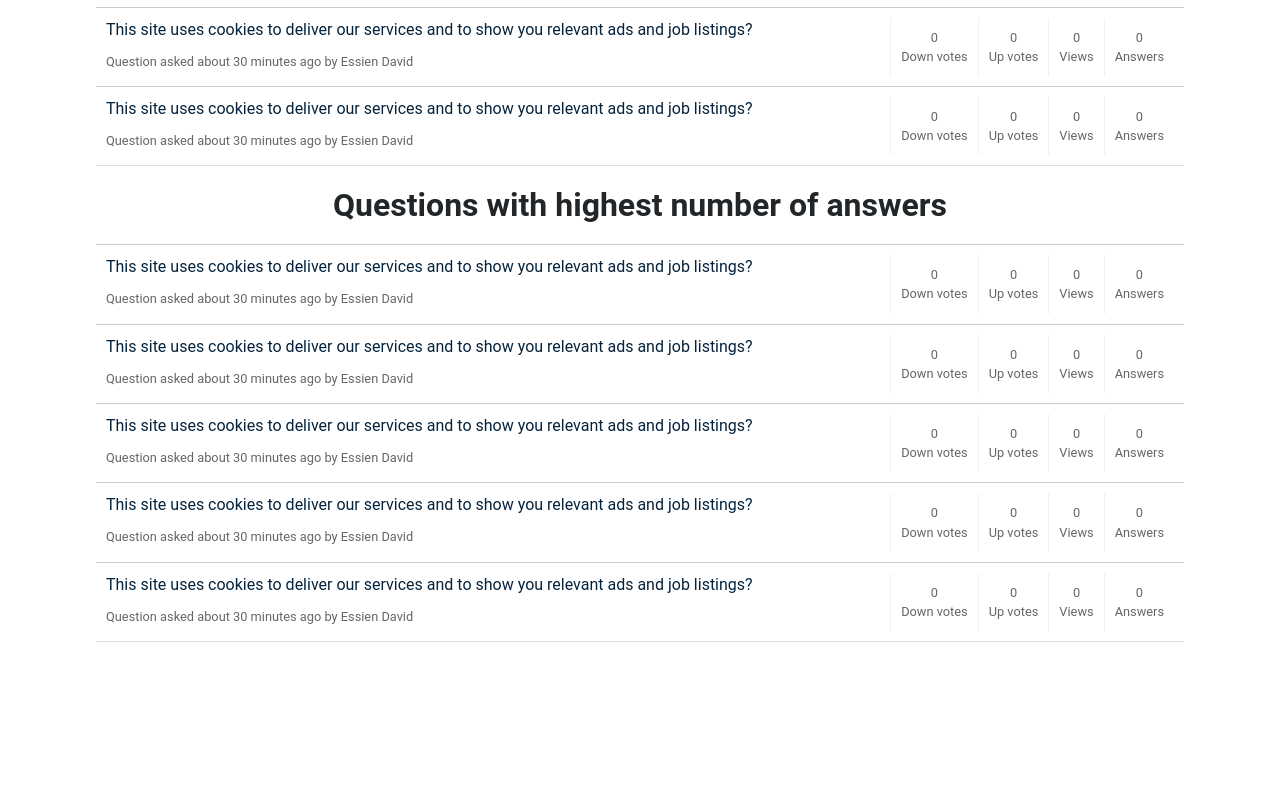
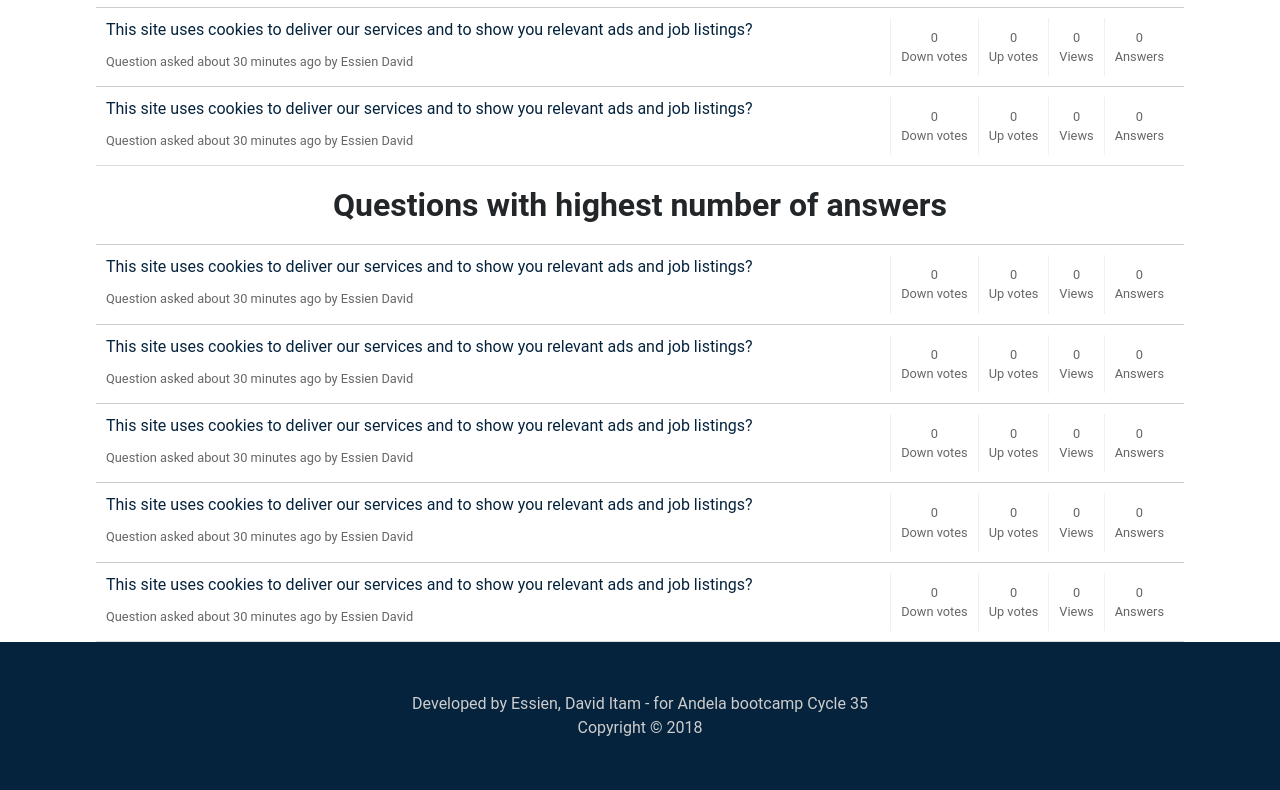
Before and after one commit to davidshare/StackOverflow-lite, a plain HTML site: page UI/profile.html in a window 1280 px wide. Shown: the part 945-1735 px from the top of the page. Before the commit the page ends 1587 px from the top, so only its background shows below. Drawn offline with Linux system fonts and the light colour scheme.

Commit message:
Add footer to profiles page

```diff
--- a/UI/profile.html
+++ b/UI/profile.html
@@ -301,6 +301,10 @@
 			</div>
 		</div>
 	</section>
+	<footer class="footer container-max bg-dark text-center">
+		<p>Developed by Essien, David Itam - for Andela bootcamp Cycle 35</p>
+		Copyright &copy 2018
+	</footer>
 	<script src="js/main.js"></script>
 </body>
 </html>
```
